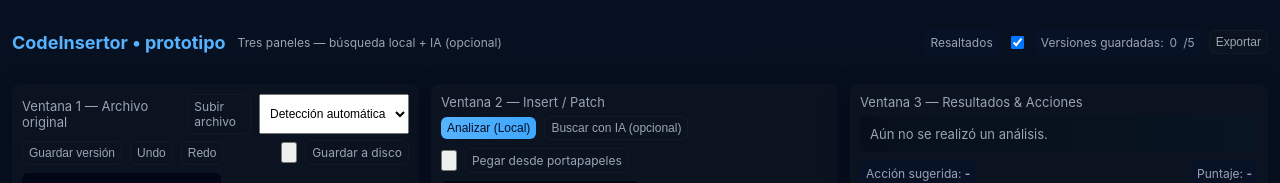
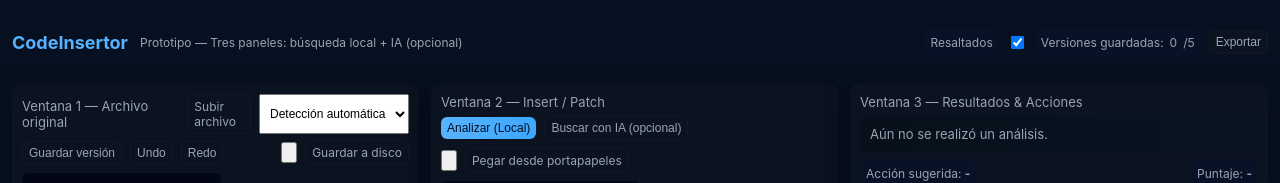
Before and after one commit to soportecyclops/mastercode, a plain HTML site: page index.html in a window 1280 px wide. Shown: the top 183 px of the page. Drawn offline with Linux system fonts and the light colour scheme.

Commit message:
Update index.html

```diff
--- a/index.html
+++ b/index.html
@@ -44,8 +44,8 @@
 <body>
 <div class="app">
   <header>
-    <div class="logo">CodeInsertor • prototipo</div>
-    <div class="meta">Tres paneles — búsqueda local + IA (opcional)</div>
+  <div class="logo">CodeInsertor</div>
+  <div class="meta">Prototipo — Tres paneles: búsqueda local + IA (opcional)</div>
   <div class="controls">
     <div class="switch">
       <label class="chip">Resaltados</label>
```
Lines whose indentation alone changed are shown as unchanged.
